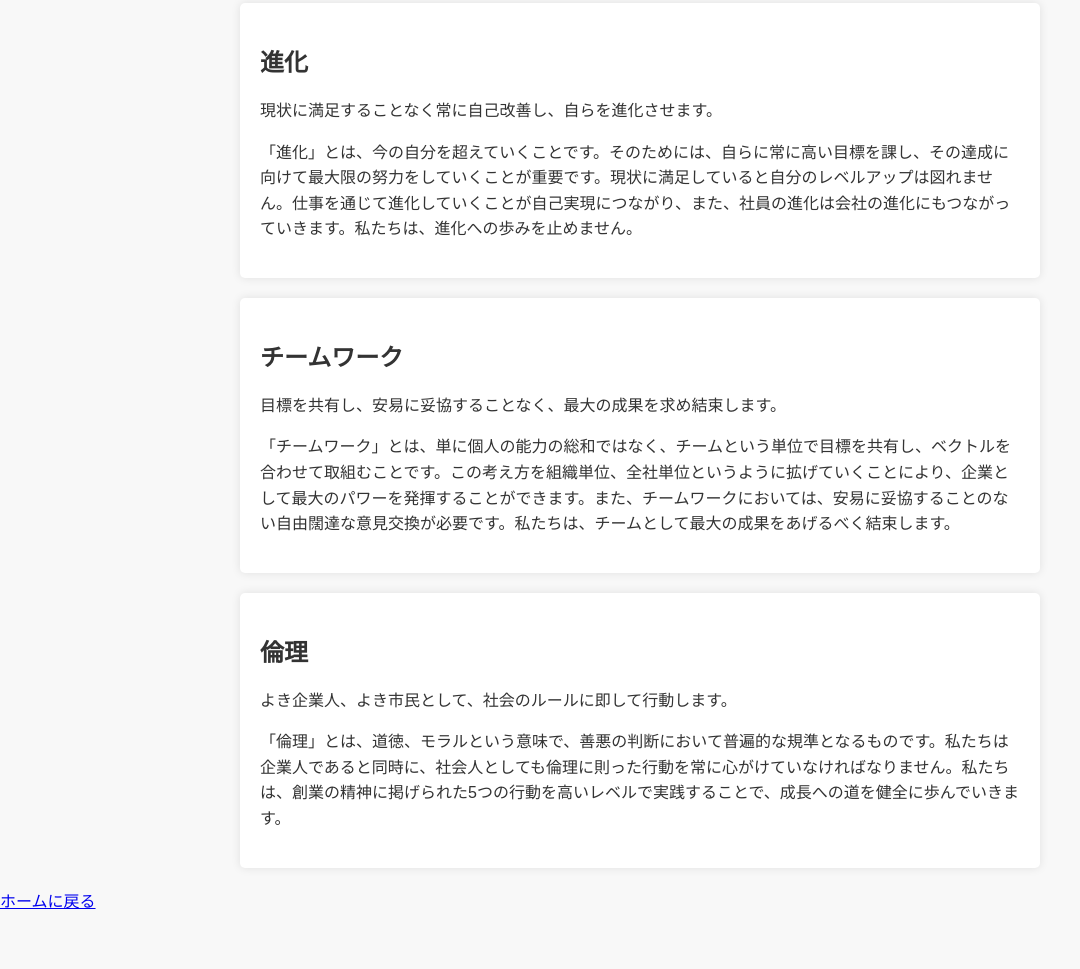
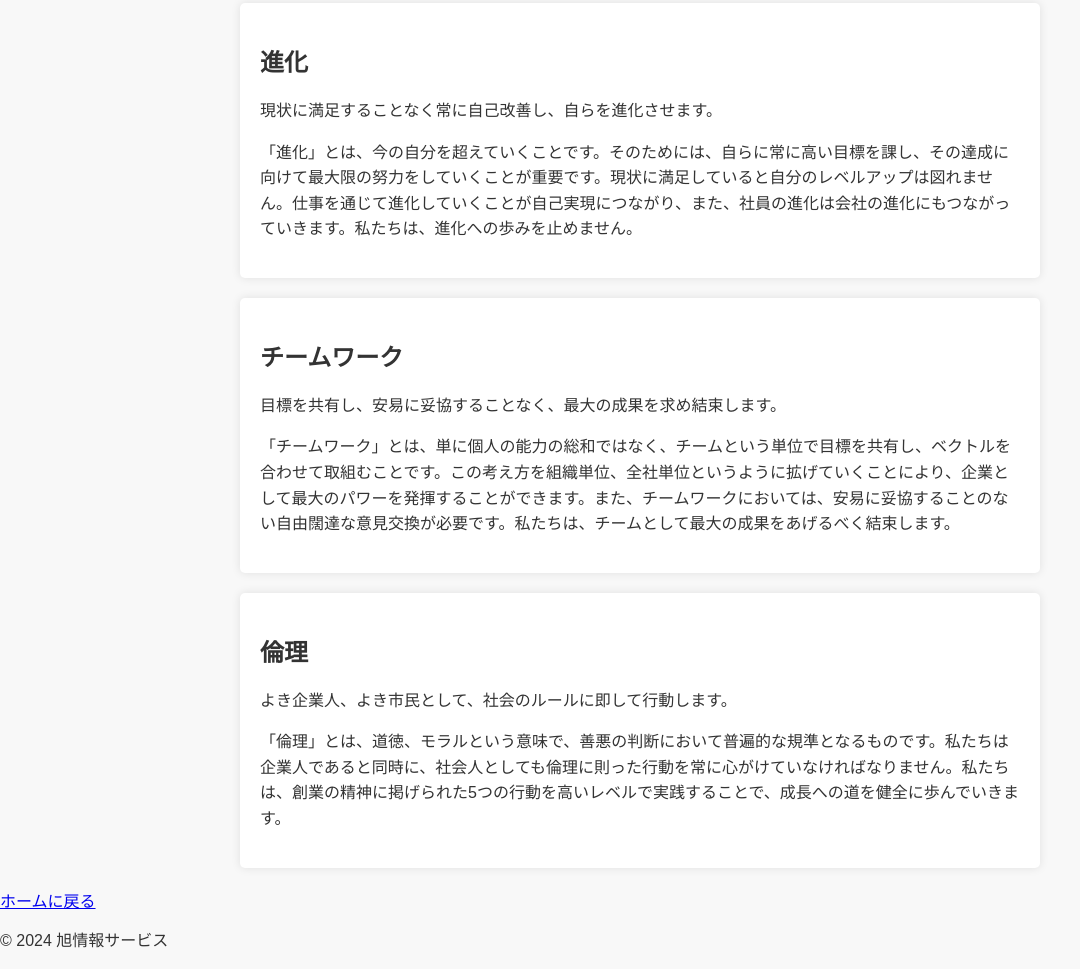
Before and after one commit to shimakura1234/shi, a plain HTML site: page koudou.html in a window 1280 px wide. Shown: the part 738-1707 px from the top of the page, without its empty margins (0-1080 px from the left). Before the commit the page ends 1650 px from the top, so only its background shows below. Drawn offline with Linux system fonts and the light colour scheme.

Commit message:
Update koudou.html

```diff
--- a/koudou.html
+++ b/koudou.html
@@ -80,5 +80,8 @@
         </section>
     </div>
     <a href="index.html">ホームに戻る</a>
+    <footer>
+        <p>&copy; 2024 旭情報サービス</p>
+    </footer>
 </body>
 </html>
```
